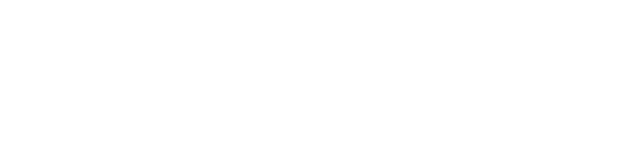
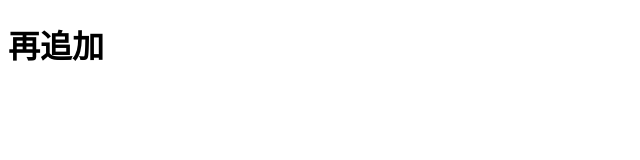
Before and after one commit to tomtom-13/web-site, a plain HTML site: page index.html in a window 1280 px wide. Shown: the whole page, without its empty margins (0-640 px from the left). Drawn offline with Linux system fonts and the light colour scheme.

Commit message:
再追加

```diff
--- a/index.html
+++ b/index.html
@@ -6,6 +6,6 @@
     <title>Document</title>
 </head>
 <body>
-
+    <h1>再追加</h1>
 </body>
 </html>
```
